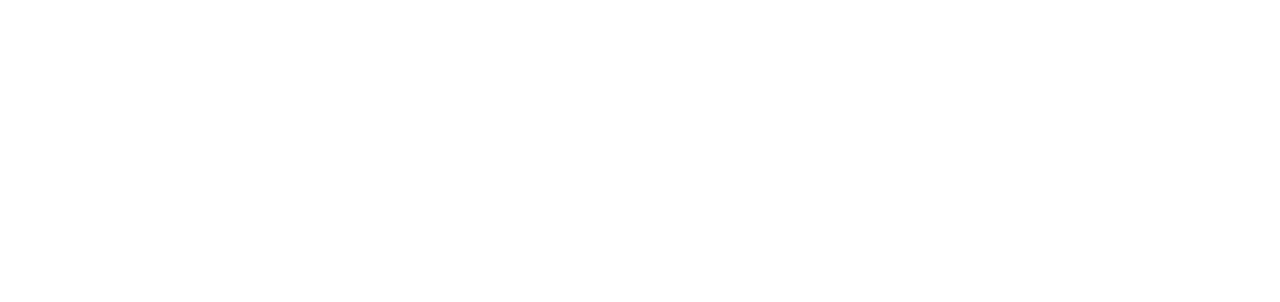
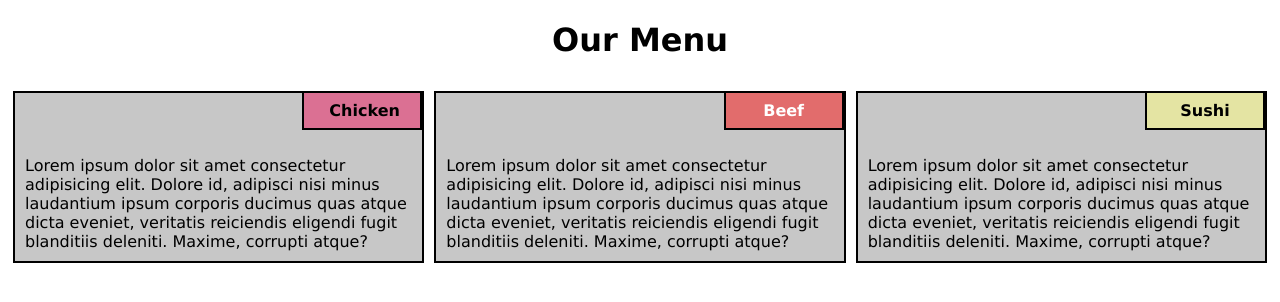
Before and after one commit to Nerric/Coursera-test, a plain HTML site: page mod2_solution/index.html in a window 1280 px wide. Drawn offline with Linux system fonts and the light colour scheme.

Commit message:
#Feat: Finished assignment module 2

```diff
--- a/mod2_solution/css/styles.css
+++ b/mod2_solution/css/styles.css
@@ -1,3 +1,75 @@
-body{
+* {
+  box-sizing: border-box;
+}
+body {
+  background-color: white;
+  font-family: Verdana, Geneva, Tahoma, sans-serif;
+}
 
+header * {
+  text-align: center;
 }
+h4 {
+  margin: 5px;
+}
+.PSection {
+  border: 2px solid black;
+  background: rgb(199, 199, 199);
+  margin: 10px 5px;
+}
+#PSection-Chicken .PSection-Header {
+  background-color: palevioletred;
+}
+#PSection-Beef .PSection-Header {
+  background-color: rgb(226, 108, 108);
+  color: white;
+}
+#PSection-Sushi .PSection-Header {
+  background-color: rgba(241, 241, 148, 0.699);
+}
+.PSection-Header {
+  border: 2px solid black;
+  border-top: 0;
+  display: block;
+  margin-left: auto;
+  padding: 3px 20px;
+  width: 120px;
+  text-align: center;
+}
+
+.PSection p {
+  padding: 10px;
+  margin-bottom: 0;
+}
+
+main {
+  display: flex;
+  flex-wrap: wrap;
+}
+
+/*
+Responsiveness codes
+*/
+/* Desktop */
+@media only screen and (min-width: 992px) {
+  main section {
+    width: calc((100% / 3) - 10px);
+  }
+}
+
+/* Tablets */
+@media only screen and (min-width: 768px) and (max-width: 991px) {
+  main section {
+    width: calc((100% / 2) - 10px);
+  }
+  main #PSection-Sushi {
+    width: 100%;
+  }
+}
+
+/* Mobile */
+@media only screen and (max-width: 767px) {
+  main .PSection {
+    width: 100%;
+  }
+}
--- a/mod2_solution/index.html
+++ b/mod2_solution/index.html
@@ -1,12 +1,57 @@
 <!DOCTYPE html>
 <html lang="en">
+
 <head>
     <meta charset="UTF-8">
     <meta name="viewport" content="width=device-width, initial-scale=1.0">
     <meta http-equiv="X-UA-Compatible" content="ie=edge">
-    <title>Document</title>
+    <title>OUR MENU</title>
+    <link rel="stylesheet" href="./css/styles.css">
 </head>
+
 <body>
+    <!--  -->
+    <header>
+        <h1>Our Menu</h1>
+    </header>
+    <main>
+        <!-- 1 -->
+        <section class="PSection" id="PSection-Chicken">
+            <div class="PSection-Header">
+                <h4>Chicken</h4>
+            </div>
+            <p>
+                Lorem ipsum dolor sit amet consectetur adipisicing elit. Dolore id, adipisci nisi minus laudantium ipsum
+                corporis ducimus quas atque dicta eveniet, veritatis reiciendis eligendi fugit blanditiis deleniti.
+                Maxime, corrupti atque?
+            </p>
+        </section>
+        <!-- 2 -->
+        <section class="PSection  " id="PSection-Beef">
+            <div class="PSection-Header">
+                <h4>Beef</h4>
+            </div>
+            <p>
+                Lorem ipsum dolor sit amet consectetur adipisicing elit. Dolore id, adipisci nisi minus laudantium ipsum
+                corporis ducimus quas atque dicta eveniet, veritatis reiciendis eligendi fugit blanditiis deleniti.
+                Maxime, corrupti atque?
+            </p>
+        </section>
+        <!-- 3 -->
+        <section class="PSection " id="PSection-Sushi">
+            <div class="PSection-Header">
+                <h4>Sushi</h4>
+            </div>
+            <p>
+                Lorem ipsum dolor sit amet consectetur adipisicing elit. Dolore id, adipisci nisi minus laudantium ipsum
+                corporis ducimus quas atque dicta eveniet, veritatis reiciendis eligendi fugit blanditiis deleniti.
+                Maxime, corrupti atque?
+            </p>
+        </section>
+    </main>
+    <!--  -->
+    <footer></footer>
+    <!--  -->
+</body>
 
-</body>
 </html>
```
